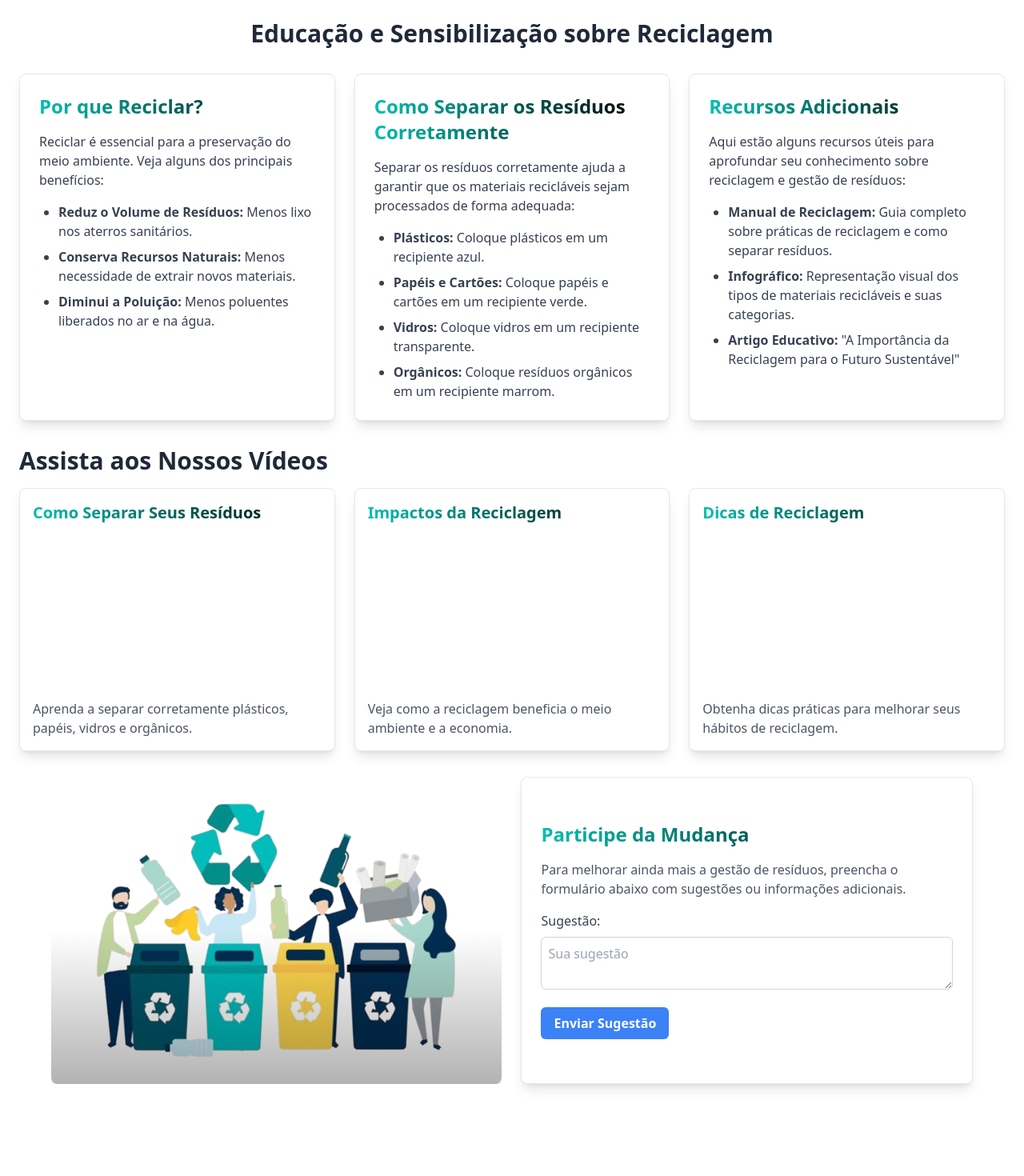
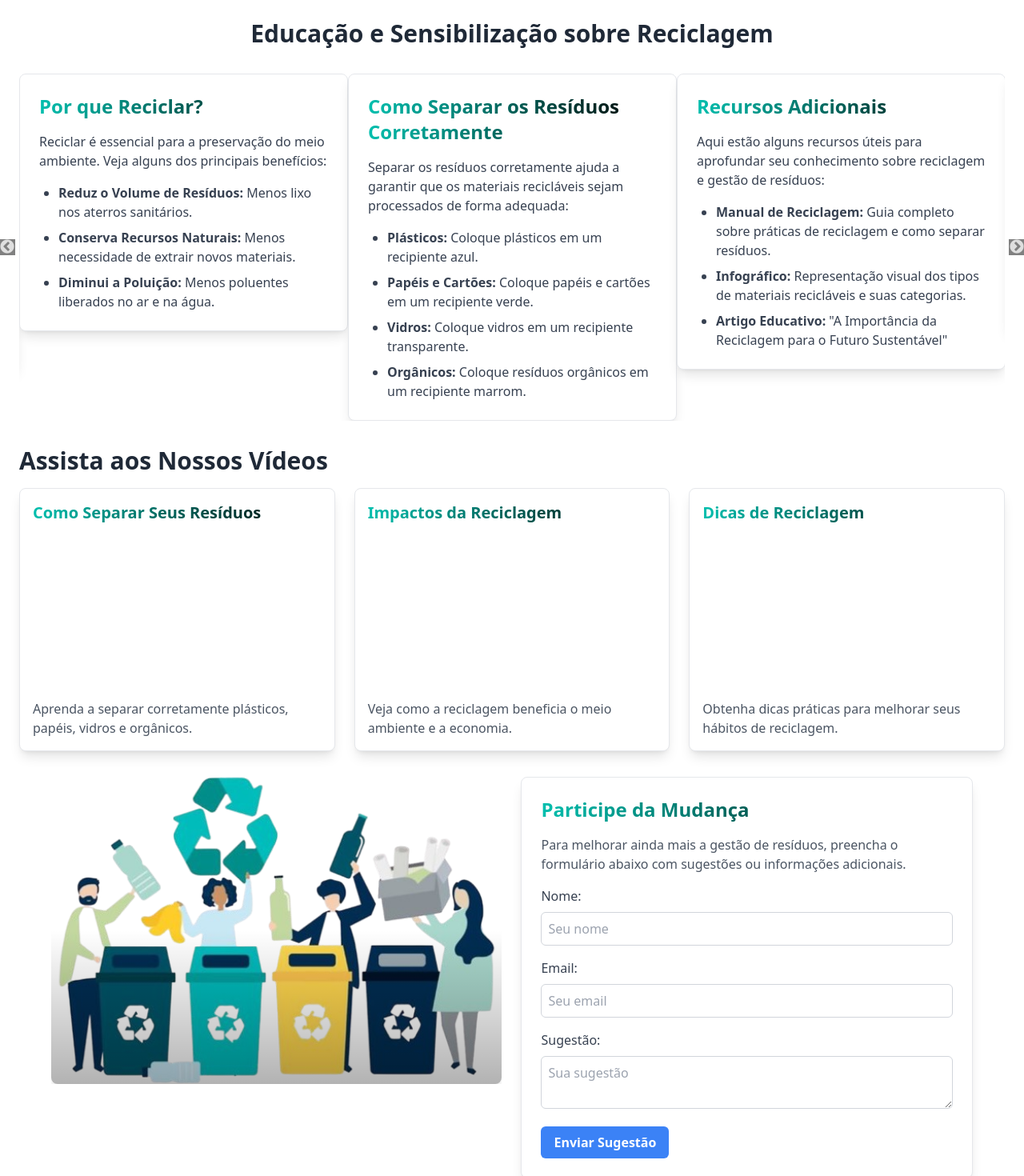
Before and after one commit to DomingosChiconela/TrilhaVerde-FrontEnd, a React (Vite) app: page /EducacaoSensibilizacao in a window 1280 px wide. Shown: the top 1470 px of the page at 80% size. Before the commit the page ends 1411 px from the top, so only its background shows below. Built offline with nearby package versions, Linux system fonts and the light colour scheme.

Commit message:
create: productdetails

```diff
--- a/package.json
+++ b/package.json
@@ -24,7 +24,9 @@
     "react-hook-form": "^7.52.2",
     "react-icons": "^5.3.0",
     "react-player": "^2.16.0",
-    "react-router-dom": "^6.26.0"
+    "react-router-dom": "^6.26.0",
+    "react-slick": "^0.30.2",
+    "slick-carousel": "^1.8.1"
   },
   "devDependencies": {
     "@eslint/js": "^9.8.0",
@@ -40,6 +42,5 @@
     "postcss": "^8.4.41",
     "tailwindcss": "^3.4.10",
     "vite": "^5.4.0"
-
   }
 }
--- a/src/Pages/educacaoSensibilizacao.jsx
+++ b/src/Pages/educacaoSensibilizacao.jsx
@@ -1,11 +1,64 @@
 import React from 'react';
 import { useForm } from 'react-hook-form';
 import ReactPlayer from 'react-player';
+import Slider from 'react-slick';
+import 'slick-carousel/slick/slick.css';
+import 'slick-carousel/slick/slick-theme.css';
 
-const EducacaoSensibilizacao = () => {
+// Setas personalizadas para o carrossel
+const NextArrow = (props) => {
+  const { className, style, onClick } = props;
+  return (
+    <div
+      className={className}
+      style={{ ...style, display: 'block', background: 'gray' }}
+      onClick={onClick}
+    />
+  );
+};
+
+const PrevArrow = (props) => {
+  const { className, style, onClick } = props;
+  return (
+    <div
+      className={className}
+      style={{ ...style, display: 'block', background: 'gray' }}
+      onClick={onClick}
+    />
+  );
+};
+
+export const EducacaoSensibilizacao = () => {
   const { register, handleSubmit } = useForm();
   const onSubmit = (data) => {
     console.log(data);
+  };
+
+  // Configuração do carrossel
+  const settings = {
+    dots: false,
+    infinite: true,
+    speed: 500,
+    slidesToShow: 3,
+    slidesToScroll: 1,
+    nextArrow: <NextArrow />,
+    prevArrow: <PrevArrow />,
+    responsive: [
+      {
+        breakpoint: 1024,
+        settings: {
+          slidesToShow: 2,
+          slidesToScroll: 2,
+        },
+      },
+      {
+        breakpoint: 600,
+        settings: {
+          slidesToShow: 2,
+          slidesToScroll: 2,
+        },
+      },
+    ],
   };
 
   return (
@@ -14,8 +67,9 @@ const EducacaoSensibilizacao = () => {
         <h1 className="text-3xl font-bold text-gray-800">Educação e Sensibilização sobre Reciclagem</h1>
       </header>
 
-      <div className="grid grid-cols-1 md:grid-cols-2 lg:grid-cols-3 gap-6 mb-8">
-  <section className="bg-white p-6 rounded-lg shadow-lg border border-gray-200 transform transition-transform duration-300 hover:scale-105 hover:shadow-2xl hover:border-green-500">
+      <div className="mb-8">
+        <Slider {...settings}>
+          <div className="bg-white p-6 rounded-lg shadow-lg border border-gray-200 transform transition-transform duration-300 hover:scale-105 hover:shadow-2xl hover:border-green-500">
             <h2 className="text-2xl font-semibold gradient-text mb-4">Por que Reciclar?</h2>
             <p className="text-gray-700 mb-4">Reciclar é essencial para a preservação do meio ambiente. Veja alguns dos principais benefícios:</p>
             <ul className="list-disc ml-6 text-gray-700 space-y-2">
@@ -23,9 +77,9 @@ const EducacaoSensibilizacao = () => {
               <li><strong>Conserva Recursos Naturais:</strong> Menos necessidade de extrair novos materiais.</li>
               <li><strong>Diminui a Poluição:</strong> Menos poluentes liberados no ar e na água.</li>
             </ul>
-  </section>
+          </div>
 
-  <section className="bg-white p-6 rounded-lg shadow-lg border border-gray-200 transform transition-transform duration-300 hover:scale-105 hover:shadow-2xl hover:border-green-500">
+          <div className="bg-white p-6 rounded-lg shadow-lg border border-gray-200 transform transition-transform duration-300 hover:scale-105 hover:shadow-2xl hover:border-green-500">
             <h2 className="text-2xl font-semibold gradient-text mb-4">Como Separar os Resíduos Corretamente</h2>
             <p className="text-gray-700 mb-4">Separar os resíduos corretamente ajuda a garantir que os materiais recicláveis sejam processados de forma adequada:</p>
             <ul className="list-disc ml-6 text-gray-700 space-y-2">
@@ -34,9 +88,9 @@ const EducacaoSensibilizacao = () => {
               <li><strong>Vidros:</strong> Coloque vidros em um recipiente transparente.</li>
               <li><strong>Orgânicos:</strong> Coloque resíduos orgânicos em um recipiente marrom.</li>
             </ul>
-  </section>
+          </div>
 
-  <section className="bg-white p-6 rounded-lg shadow-lg border border-gray-200 transform transition-transform duration-300 hover:scale-105 hover:shadow-2xl hover:border-green-500">
+          <div className="bg-white p-6 rounded-lg shadow-lg border border-gray-200 transform transition-transform duration-300 hover:scale-105 hover:shadow-2xl hover:border-green-500">
             <h2 className="text-2xl font-semibold gradient-text mb-4">Recursos Adicionais</h2>
             <p className="text-gray-700 mb-4">Aqui estão alguns recursos úteis para aprofundar seu conhecimento sobre reciclagem e gestão de resíduos:</p>
             <ul className="list-disc ml-6 text-gray-700 space-y-2">
@@ -44,10 +98,9 @@ const EducacaoSensibilizacao = () => {
               <li><strong>Infográfico:</strong> Representação visual dos tipos de materiais recicláveis e suas categorias.</li>
               <li><strong>Artigo Educativo:</strong> "A Importância da Reciclagem para o Futuro Sustentável"</li>
             </ul>
-</section>
-
           </div>
-
+        </Slider>
+      </div>
 
       <section className="mb-8">
         <h2 className="text-3xl font-bold text-gray-800 mb-4">Assista aos Nossos Vídeos</h2>
@@ -100,7 +153,7 @@ const EducacaoSensibilizacao = () => {
               <img
                 src="recycling--removebg-preview.png"
                 alt="Imagem de Exemplo"
-                className="w-full h-full object-contain rounded-lg shadow-lg transition-transform duration-300 ease-in-out transform group-hover:scale-105 group-hover:brightness-90"
+                className="w-full h-full object-cover rounded-lg shadow-lg transition-transform duration-300 ease-in-out transform group-hover:scale-105 group-hover:brightness-90"
               />
               <div className="absolute inset-0 bg-gradient-to-t from-black via-transparent to-transparent opacity-30 rounded-lg group-hover:opacity-40 transition-opacity duration-300 ease-in-out"></div>
             </div>
@@ -108,17 +161,31 @@ const EducacaoSensibilizacao = () => {
 
           <section className="bg-white p-6 rounded-lg shadow-lg border border-gray-200 w-full md:w-1/2 flex items-center justify-center transition-transform duration-300 transform hover:scale-105 hover:shadow-2xl">
             <div className="w-full">
-              <h2 className="text-2xl font-semibold gradient-text mb-4 transition-transform duration-300 transform hover:translate-x-1 hover:translate-y-1">
-                Participe da Mudança
-              </h2>
-              <p className="text-gray-600 mb-4 transition-opacity duration-300 hover:opacity-80">
-                Para melhorar ainda mais a gestão de resíduos, preencha o formulário abaixo com sugestões ou informações adicionais.
-              </p>
+              <h2 className="text-2xl font-semibold gradient-text mb-4">Participe da Mudança</h2>
+              <p className="text-gray-600 mb-4">Para melhorar ainda mais a gestão de resíduos, preencha o formulário abaixo com sugestões ou informações adicionais.</p>
               <form onSubmit={handleSubmit(onSubmit)} className="space-y-4">
                 <div className="space-y-2">
-                  <label htmlFor="sugestao" className="block text-gray-700 font-medium transition-transform duration-300 transform hover:scale-105">
-                    Sugestão:
-                  </label>
+                  <label htmlFor="nome" className="block text-gray-700 font-medium">Nome:</label>
+                  <input
+                    {...register('nome')}
+                    id="nome"
+                    type="text"
+                    placeholder="Seu nome"
+                    className="w-full p-2 border border-gray-300 rounded-md transition-all duration-300 hover:border-blue-500 focus:border-blue-500 focus:ring-1 focus:ring-blue-500"
+                  />
+                </div>
+                <div className="space-y-2">
+                  <label htmlFor="email" className="block text-gray-700 font-medium">Email:</label>
+                  <input
+                    {...register('email')}
+                    id="email"
+                    type="email"
+                    placeholder="Seu email"
+                    className="w-full p-2 border border-gray-300 rounded-md transition-all duration-300 hover:border-blue-500 focus:border-blue-500 focus:ring-1 focus:ring-blue-500"
+                  />
+                </div>
+                <div className="space-y-2">
+                  <label htmlFor="sugestao" className="block text-gray-700 font-medium">Sugestão:</label>
                   <textarea
                     {...register('sugestao')}
                     id="sugestao"
--- a/src/Pages/home.jsx
+++ b/src/Pages/home.jsx
@@ -1,5 +1,6 @@
 
 import HomePage from '../components/home/home';
+import EducacaoSensibilizacao from './educacaoSensibilizacao';
 
 
 export const Home = () => {
@@ -7,6 +8,7 @@ export const Home = () => {
         <div>
 
             <HomePage />
+            <EducacaoSensibilizacao/>
         </div>
     );
 };
--- a/src/Pages/notifications.jsx
+++ /dev/null
@@ -1,12 +0,0 @@
-
-import Notifications from '../components/Notifications';
-
-
-export const Home = () => {
-    return (
-        <div>
-
-            <Notifications />
-        </div>
-    );
-};
--- /dev/null
+++ b/src/Pages/productDetails.jsx
@@ -0,0 +1,13 @@
+
+import React from 'react';
+import ProductDetailPage from '../components/detalhes/productdetails';
+
+
+export const Home = () => {
+    return (
+        <div>
+
+            <ProductDetailPage />
+        </div>
+    );
+};
--- /dev/null
+++ b/src/components/detalhes/productdetails.jsx
@@ -0,0 +1,34 @@
+// src/pages/ProductDetailPage.js
+
+import React from "react";
+import { useLocation } from "react-router-dom";
+
+export const ProductDetailPage = () => {
+  const location = useLocation();
+  const { product } = location.state || {};
+
+  if (!product) {
+    return <div>Produto não encontrado.</div>;
+  }
+
+  return (
+    <div className="container mx-auto p-6 max-w-4xl">
+      <h1 className="text-3xl font-bold mb-6 text-center">Detalhes do Produto</h1>
+      <div className="bg-white border border-gray-200 rounded-lg shadow-md p-6">
+        <img
+          src="https://via.placeholder.com/300"
+          alt="Placeholder"
+          className="w-full h-48 object-cover rounded-lg"
+        />
+        <h2 className="text-2xl font-bold mt-4">{product.name}</h2>
+        <p className="text-gray-600 text-sm mt-2">Categoria: {product.category}</p>
+        <p className="text-gray-600 text-sm">Peso: {product.weight} kg</p>
+        <p className="text-gray-600 text-sm mt-2">Localização: {product.location}</p>
+        <p className="text-lg font-bold mt-4">Preço: {product.price}</p>
+        <p className="text-gray-800 mt-4">{product.description}</p>
+      </div>
+    </div>
+  );
+};
+
+export default ProductDetailPage;
--- a/src/components/perfil/perfil.jsx
+++ b/src/components/perfil/perfil.jsx
@@ -90,7 +90,7 @@ const Perfil = () => {
     <div>
     <Header/>
     <div className="p-4">
-      <h1 className="text-2xl font-bold mb-4">Perfil</h1>
+      <h1 className="text-2xl font-bold mb-4"></h1>
 
       <div className="flex flex-col items-center mb-4">
         <img
--- a/src/router.jsx
+++ b/src/router.jsx
@@ -16,6 +16,7 @@ import EducacaoSensibilizacao from './Pages/educacaoSensibilizacao';
 import AnuncioHistorico from './Pages/AnuncioHistorico';
 import UserAds from './Pages/anucios';
 import CreateCart from './Pages/createad';
+import ProductDetailPage from './components/detalhes/productdetails';
 
 
 
@@ -91,4 +92,8 @@ export const route = createBrowserRouter([
         path: "/notifications",
         element: <Notifications />
     },
+    {
+        path: "/productdetails",
+        element: <ProductDetailPage />
+    },
 ]);
```
Also changed, not shown: src/components/header.jsx (+6 -10 lines), src/components/home/productcart.jsx (+10 -1 lines), src/components/notification.jsx (deleted), 2 other files (tests, documents, lock files or other folders). Lines whose indentation alone changed are shown as unchanged.
